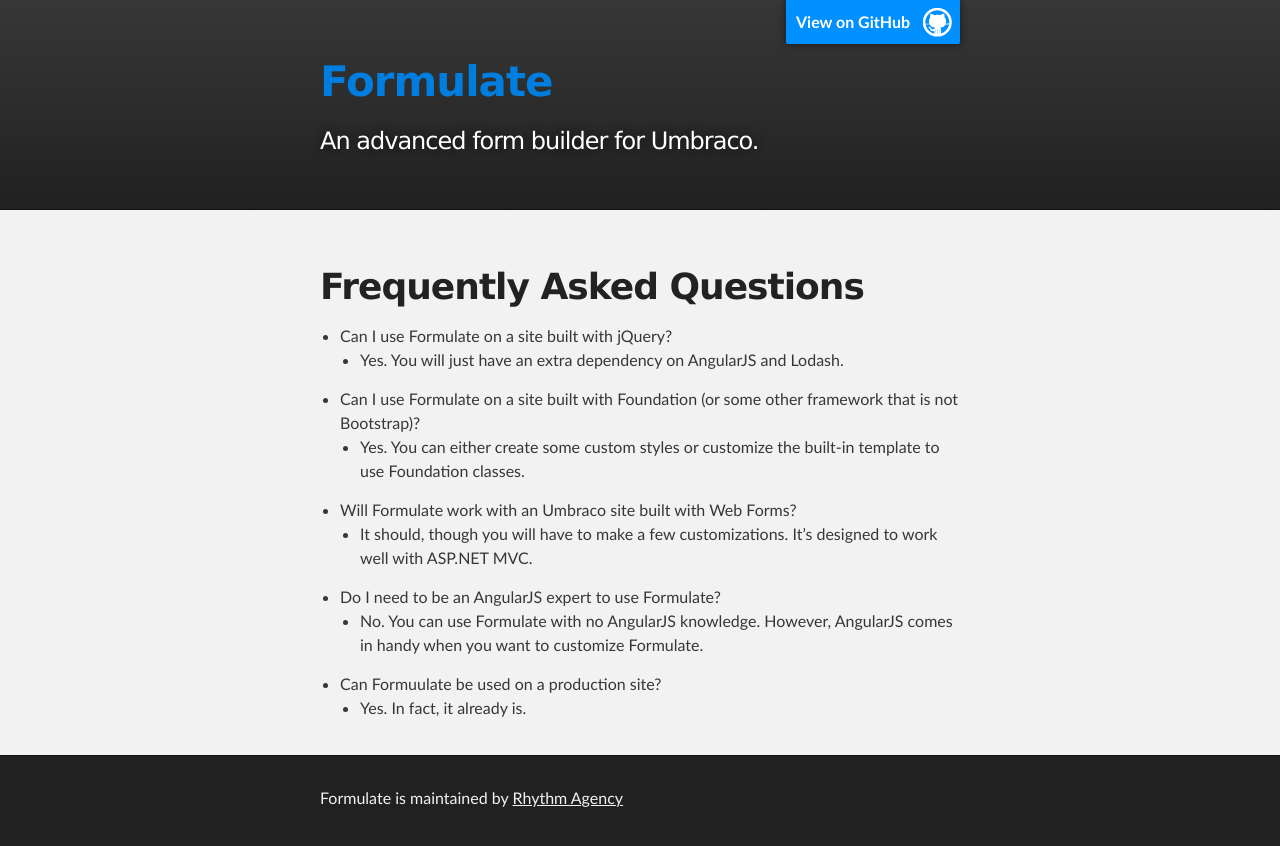
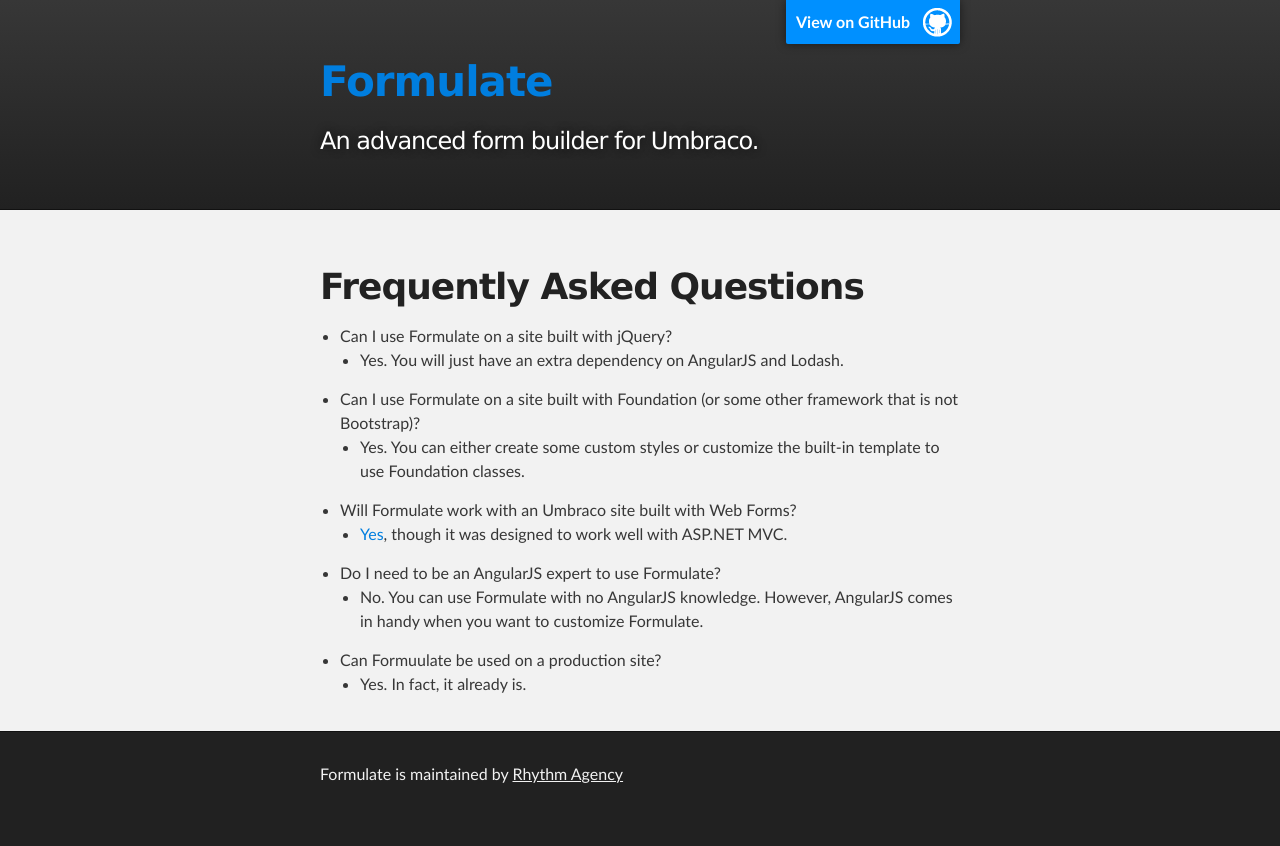
Before and after one commit to rhythmagency/formulate, a Jekyll site: the page built from faq.md, in a window 1280 px wide. Shown: the top 846 px of the page. Built offline with Jekyll 4.4.1, drawn with Linux system fonts in a browser that asks for light colours.

Commit message:
Link to web forms example.

```diff
--- a/faq.md
+++ b/faq.md
@@ -10,7 +10,7 @@
 * Can I use Formulate on a site built with Foundation (or some other framework that is not Bootstrap)?
   * Yes. You can either create some custom styles or customize the built-in template to use Foundation classes.
 * Will Formulate work with an Umbraco site built with Web Forms?
-  * It should, though you will have to make a few customizations. It's designed to work well with ASP.NET MVC.
+  * [Yes](https://github.com/Nicholas-Westby/web-formulate), though it was designed to work well with ASP.NET MVC.
 * Do I need to be an AngularJS expert to use Formulate?
   * No. You can use Formulate with no AngularJS knowledge. However, AngularJS comes in handy when you want to customize Formulate.
 * Can Formuulate be used on a production site?
```
